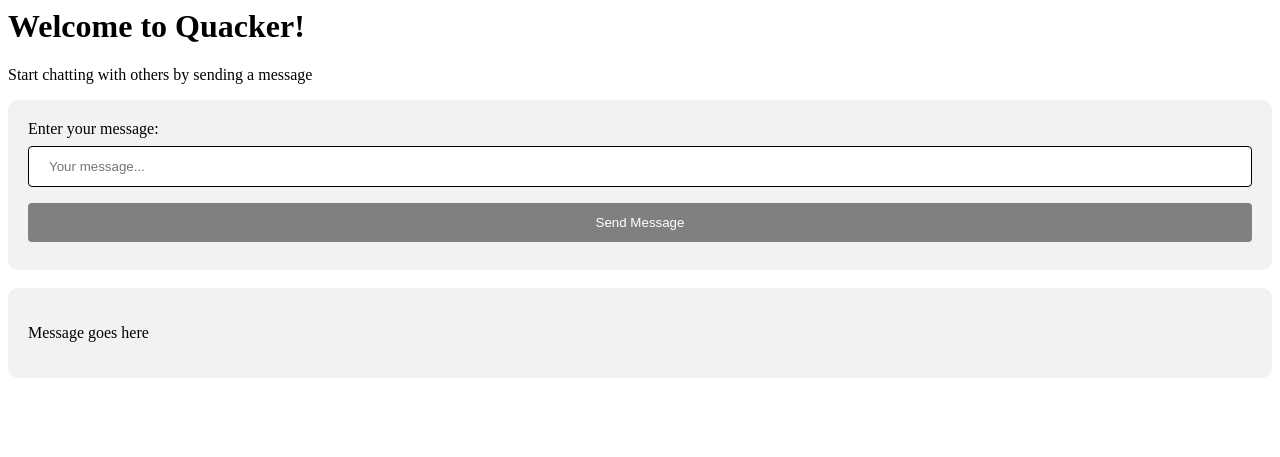
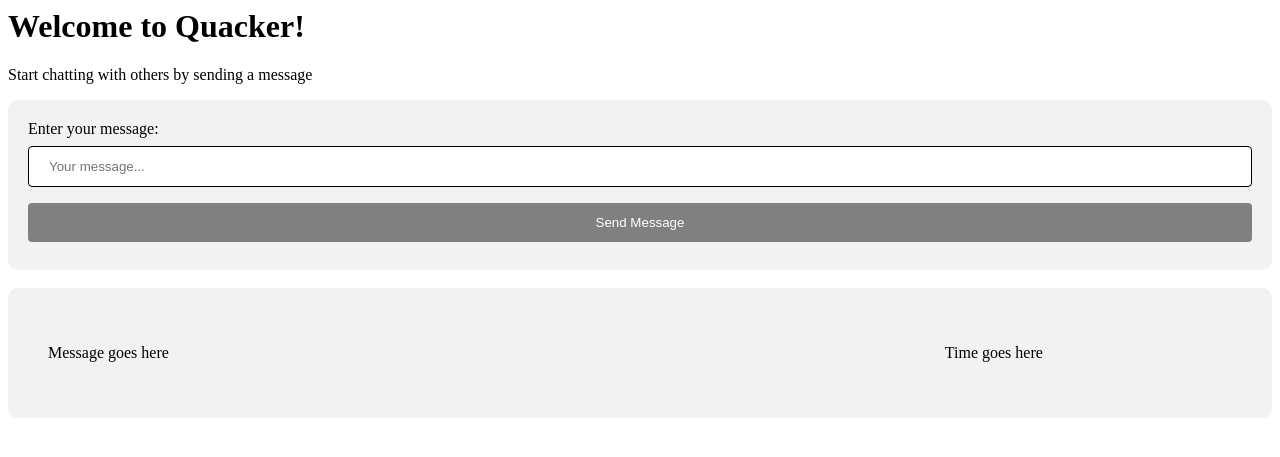
Before and after one commit to cs1520/Quackit, a Flask app: page / in a window 1280 px wide. Shown: the top 457 px of the page. Run offline with Flask 2, Linux system fonts and the light colour scheme.

Commit message:
workable i think

```diff
--- a/templates/index.html
+++ b/templates/index.html
@@ -38,8 +38,8 @@ div {
   <p>Start chatting with others by sending a message</p>
 
     <div>
-      <label for="msg">Enter your message:</label>
-      <input type="text" id="msg" name="message" placeholder="Your message...">
+      <label for="input">Enter your message:</label>
+      <input type="text" id="input" name="message" placeholder="Your message...">
 
 <!--
       <label for="vsblty">Make message visible to</label>
@@ -56,10 +56,49 @@ div {
   <br>
 
   <div style="height: auto; width: auto; overflow: auto;">
-    <p id = "channel">Message goes here</p>
+    <div style="height: auto; width: 70%; float: left; overflow: auto;">
+        <p id = "channel">Message goes here</p>
+    </div>
+    <div style="height: auto; width: auto; margin-left: 70%; overflow: auto;">
+        <p id = "time">Time goes here</p>
+    </div>
   </div>
 
-<script src="main.js"></script>
+<script>
+
+var msgBoard = [];
+var timBoard = [];
+var pos = 0;
+
+function sendMessage() {
+  var message = "";
+  var time = "";
+  var d = new Date();
+  var t = d.toLocaleString();
+  var tab = "&nbsp;&nbsp;&nbsp;&nbsp;&nbsp;&nbsp;&nbsp;&nbsp;&nbsp;&nbsp;&nbsp;&nbsp;"
+
+  msgBoard[pos] = (document.getElementById("input").value + tab + "<br>");
+  timBoard[pos] = t + "<br>";
+
+  pos++;
+  if(pos >= 10)
+    pos = 0;
+
+  for(var i = pos; i < msgBoard.length; i ++ ){
+    message += msgBoard[i];
+    time += timBoard[i];
+  }
+  for(var i = 0; i < pos; i ++){
+      message += msgBoard[i];
+      time += timBoard[i];
+  }
+
+  document.getElementById("channel").innerHTML = message;
+  document.getElementById("time").innerHTML = time;
+  document.getElementById("input").value = "";
+
+}
+</script>
 
 </body>
 </html>
```
Also changed, not shown: templates/main.js (deleted, +0 -7 lines).
